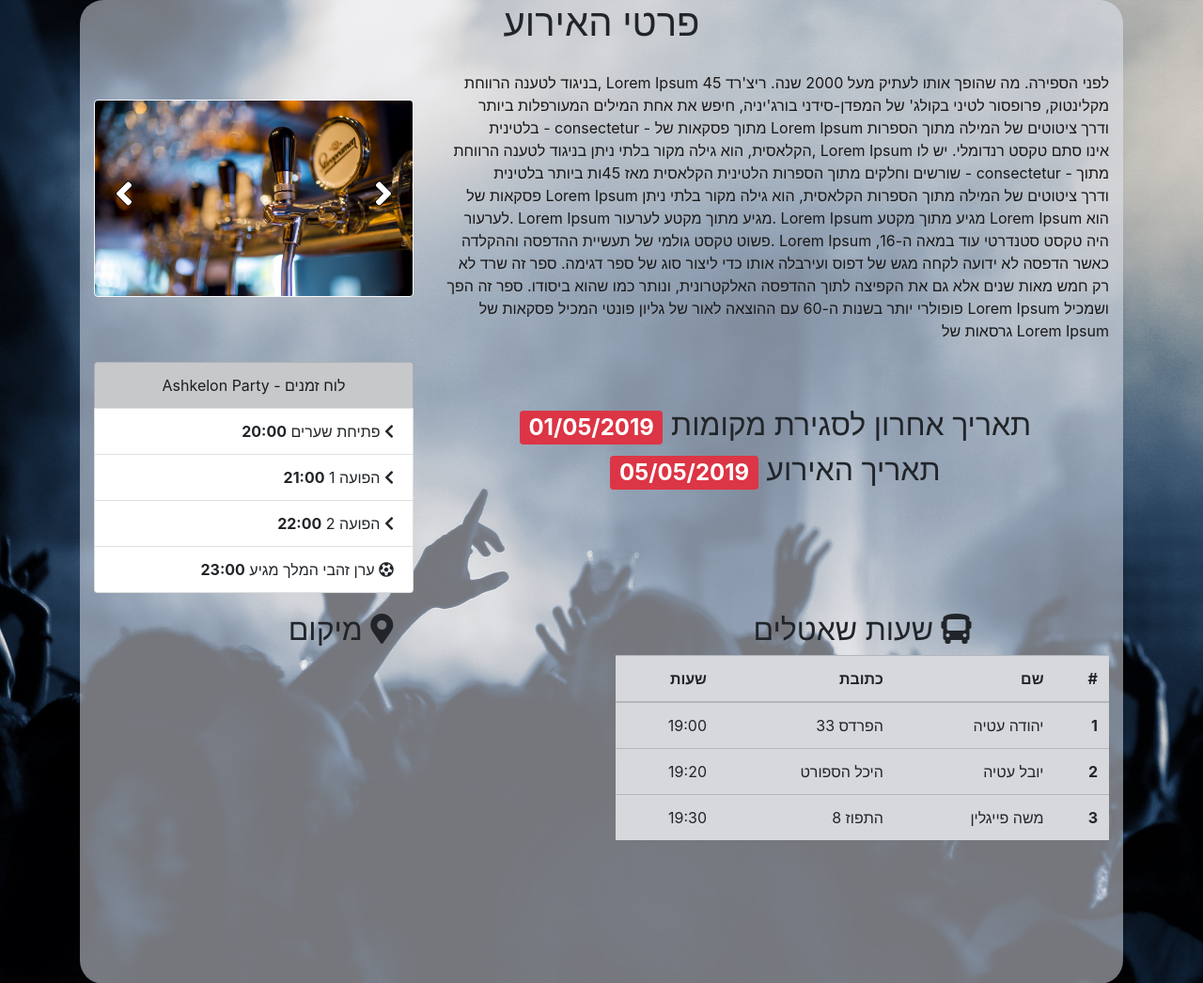
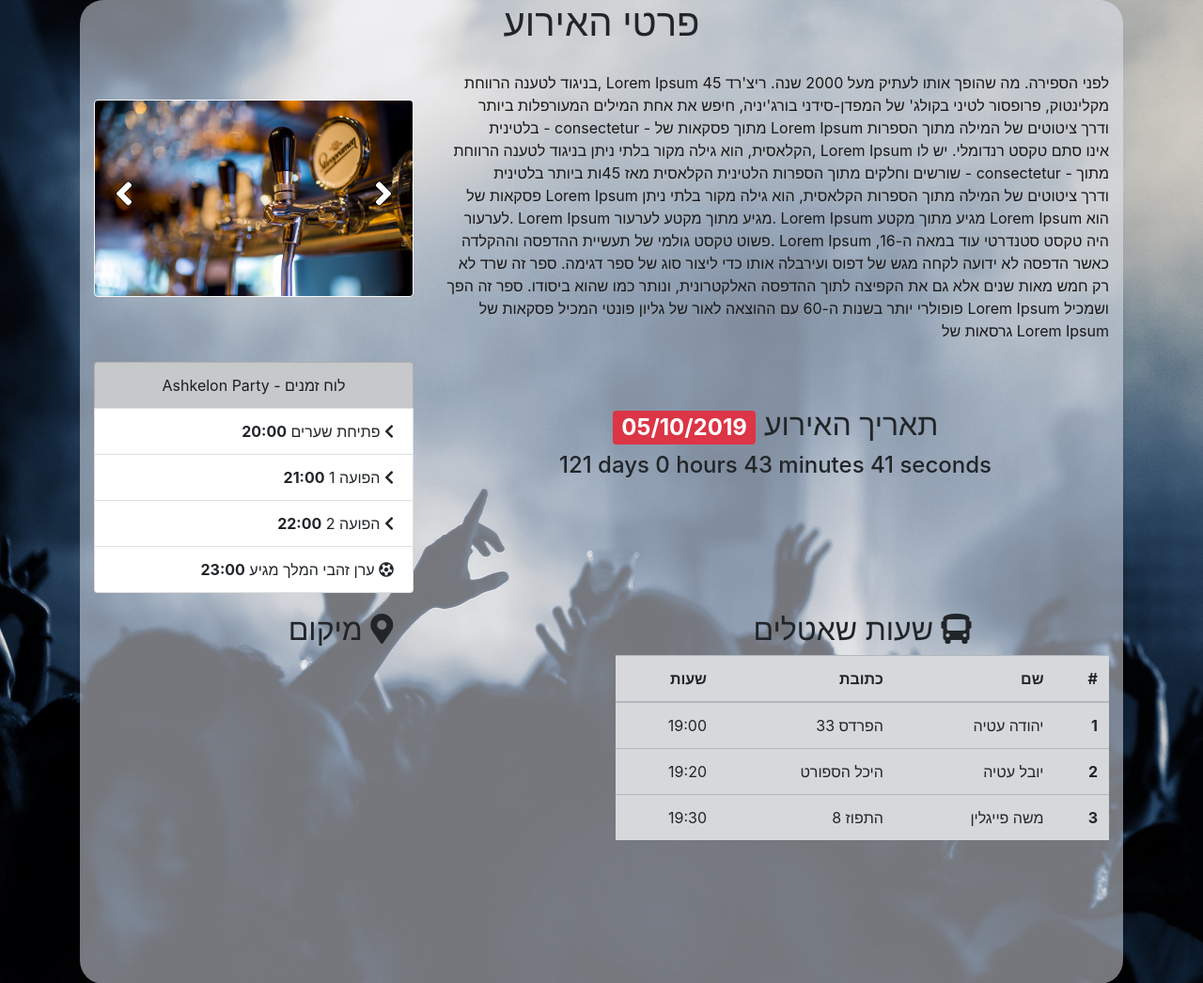
Before and after one commit to Yuvalatia/Party-Landing-Page, a PHP site: page /site.php in a window 1280 px wide. Shown: the part 350-1396 px from the top of the page at 94% size. Run offline with PHP 8.4, Linux system fonts and the light colour scheme; some libraries are stand-ins or nearby versions.

Commit message:
added countdown

```diff
--- a/header.php
+++ b/header.php
@@ -50,8 +50,25 @@
                 </div>
                 <div class="date col-md-8">
                     <br><br>
-                    <h2><span class="badge badge-danger">01/05/2019</span> תאריך אחרון לסגירת מקומות</h2>
-                    <h2><span class="badge badge-danger">05/05/2019</span> תאריך האירוע</h2>
+                    <h2><span class="badge badge-danger">05/10/2019</span> תאריך האירוע</h2>
+                    <h4>
+                    <?php
+                    // vars
+                    $tareget = mktime(0,0,0,10,5,2019);
+                    $current = time();
+
+                    $diff = $tareget - $current;
+
+                    // start calculate countdown
+                    $days = floor($diff / 86400);
+                    $hours = floor(floor($diff % 86400) / 3600);
+                    $mins = floor(floor(floor($diff % 86400) % 3600) / 60);
+                    $sec = floor(floor(floor($diff % 86400) % 3600) % 60);
+
+                    echo "$days days $hours hours $mins minutes $sec seconds";
+
+                    ?>
+                    </h4>
                 </div>
 
             </div>
--- a/style/style.css
+++ b/style/style.css
@@ -106,7 +106,7 @@ td{
 #contact-link{
     color: #007bff;
 }
-.secondm h2 {
+.secondm h2,h4 {
     text-align: center;
 }
 img.icons{
```
